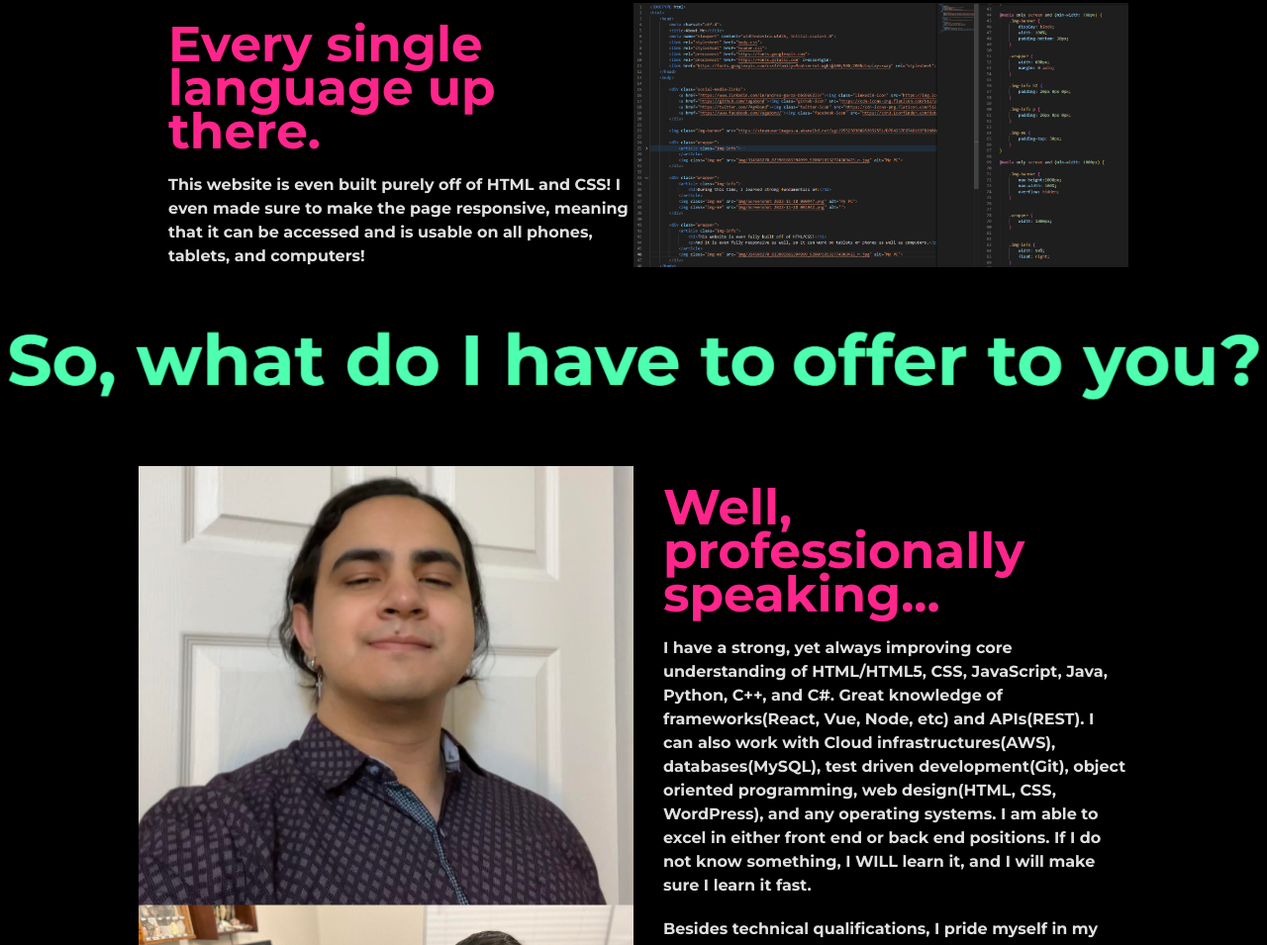
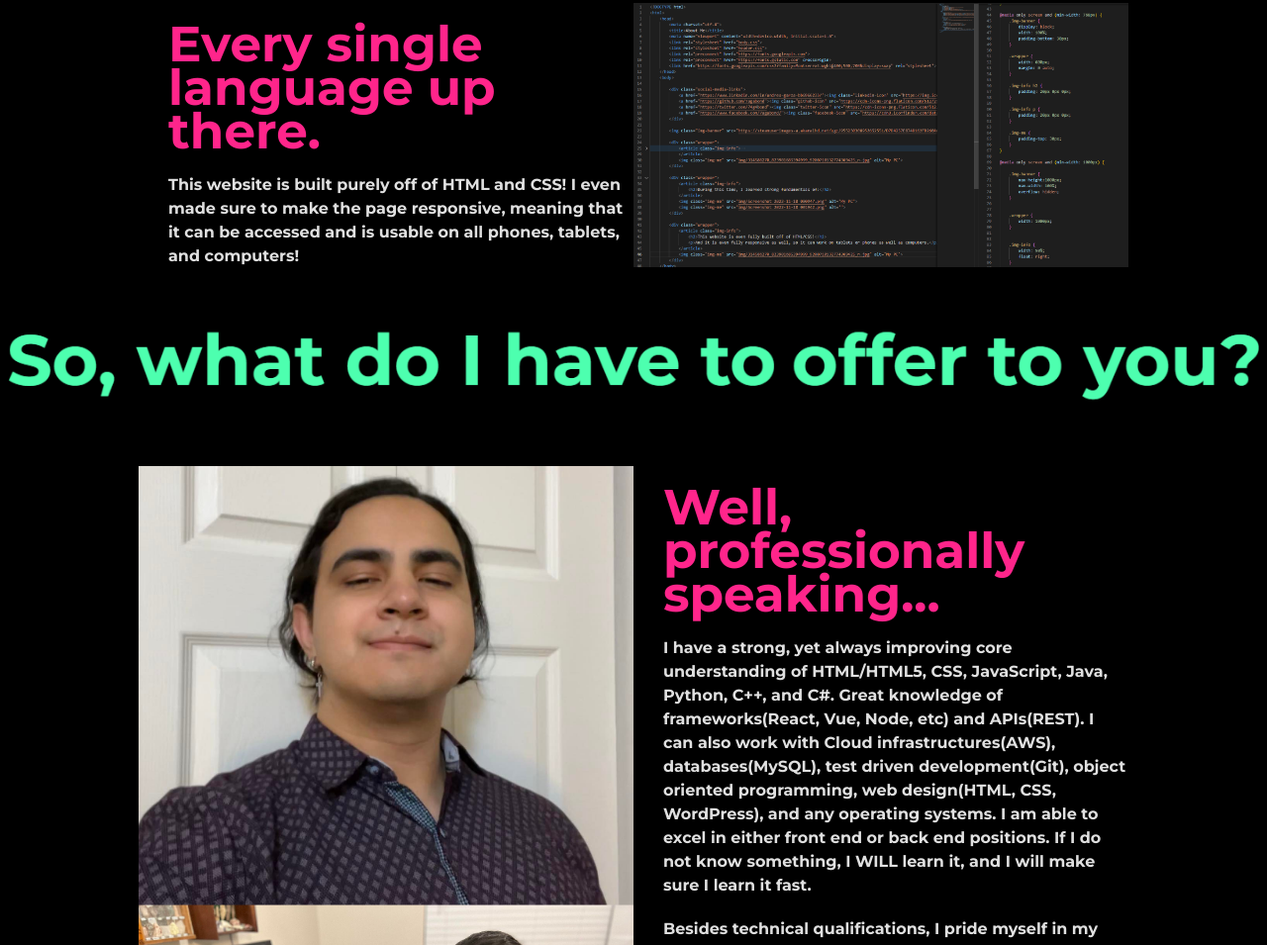
Before and after one commit to 7agabond/about_me, a plain HTML site: page index.html in a window 1280 px wide. Shown: the part 1643-2598 px from the top of the page at 99% size. Drawn offline with Linux system fonts and the light colour scheme.

Commit message:
Update index.html

```diff
--- a/index.html
+++ b/index.html
@@ -37,7 +37,7 @@
         <div class="wrapper">
             <article class="img-info2">
                 <h2>Every single language up there.</h2>
-                <p>This website is even built purely off of HTML and CSS! I even made sure to make the page responsive, meaning that it can be accessed and is usable on all phones, tablets, and computers!</p>
+                <p>This website is built purely off of HTML and CSS! I even made sure to make the page responsive, meaning that it can be accessed and is usable on all phones, tablets, and computers!</p>
             </article>
             <img class="img-me" src="img/Screenshot 2022-11-18 191402.png">
         </div>
```
